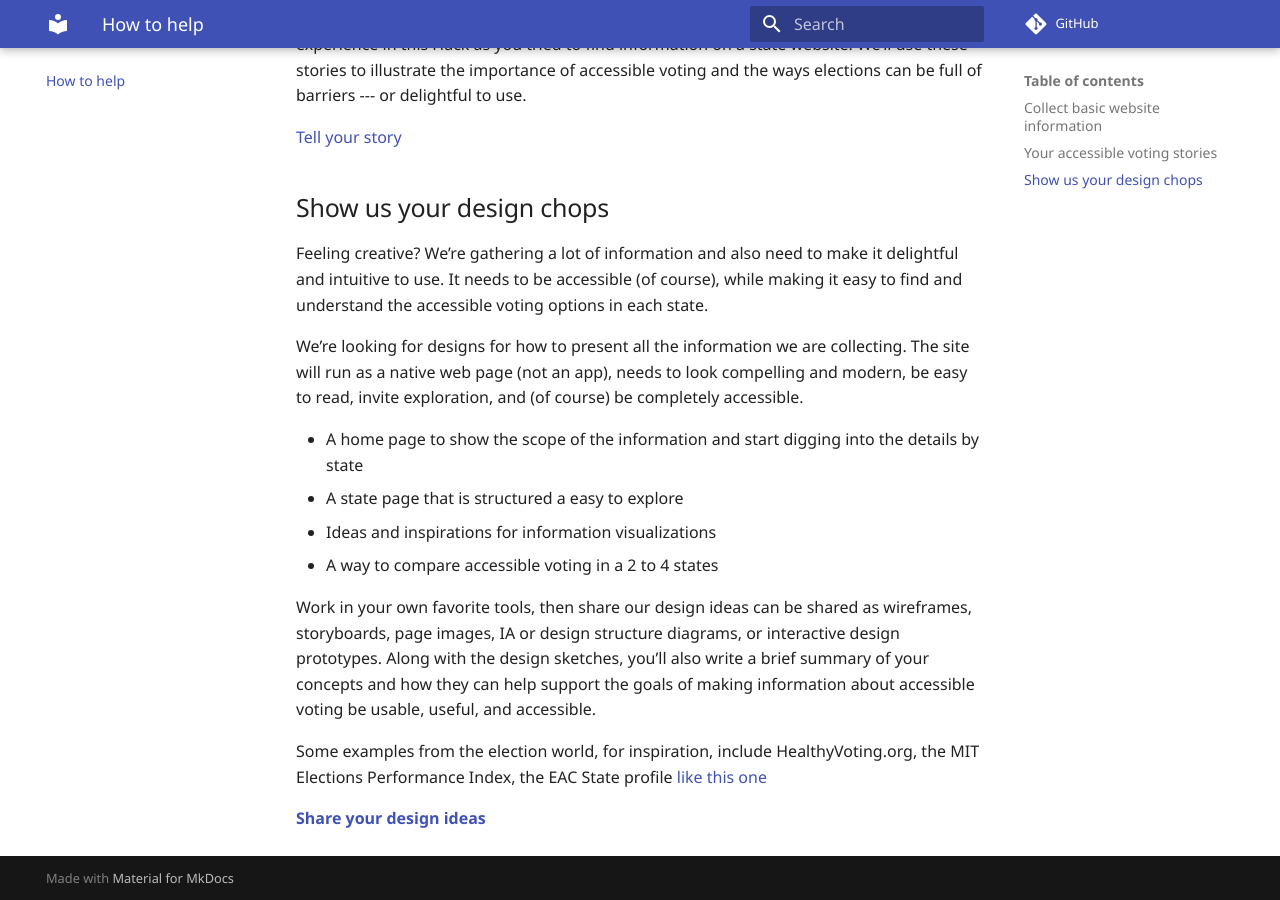
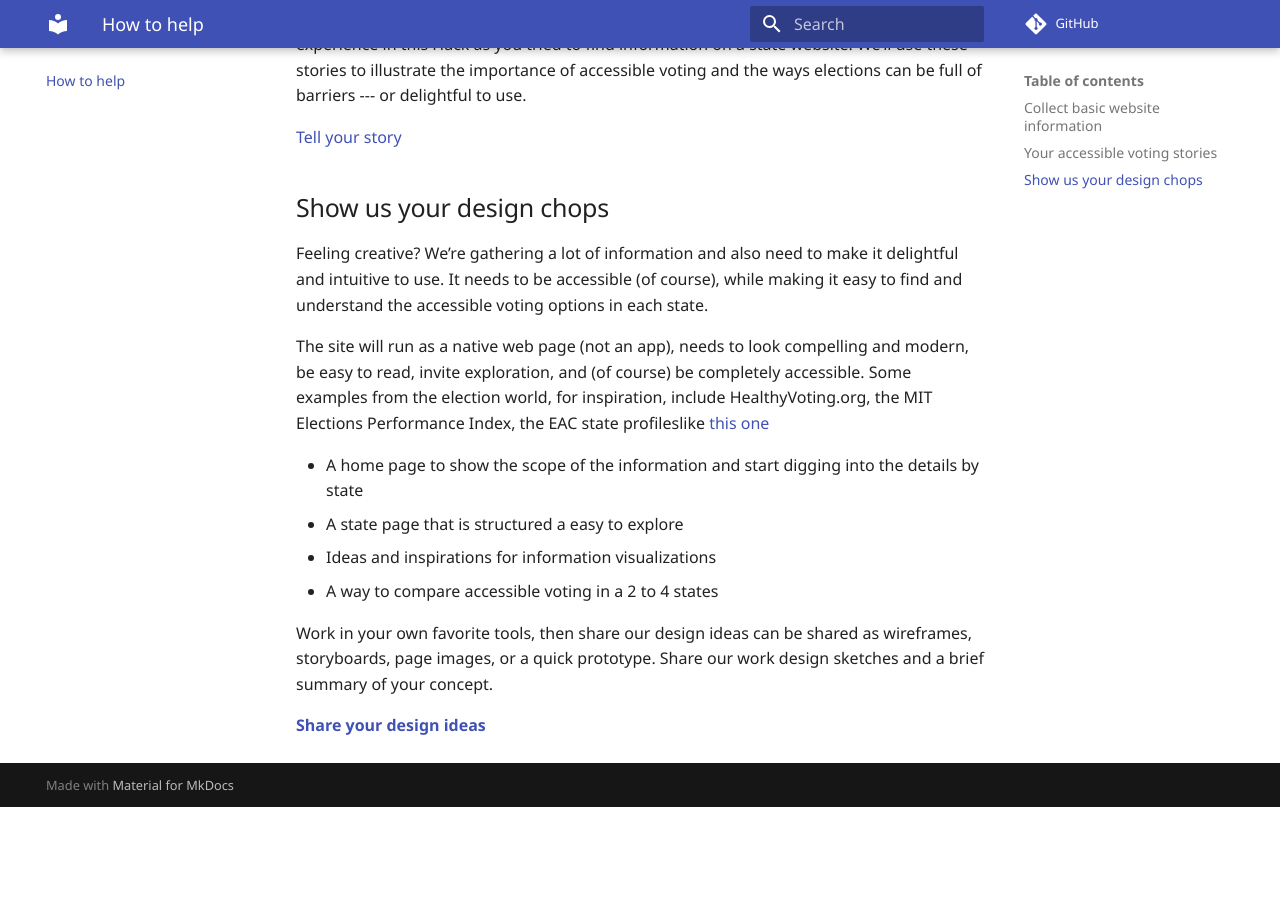
Before and after one commit to CivicDesign/Accessible-Voting-Index, an MkDocs documentation site: the page built from docs/Howto.md, in a window 1280 px wide and 900 px high, scrolled down 1139 px. Built offline with MkDocs 1.6.1 and Material for MkDocs 9.7.7, drawn with Linux system fonts in a browser that asks for light colours; some web fonts are replaced; comment, search, counter and statistics services are not loaded; after the commit the page ends 1946 px from its top, so only the background shows below that.

Commit message:
Update Howto.md

```diff
--- a/docs/Howto.md
+++ b/docs/Howto.md
@@ -28,16 +28,14 @@ Do you have a story to tell? We want to hear it. We invite you to tell your own
 ## Show us your design chops
 Feeling creative? We’re gathering a lot of information and also need to make it delightful and intuitive to use. It needs to be accessible (of course), while making it easy to find and understand the accessible voting options in each state.
 
-We’re looking for designs for how to present all the information we are collecting. The site will run as a native web page (not an app), needs to look compelling and modern, be easy to read, invite exploration, and (of course) be completely accessible.</p>
+The site will run as a native web page (not an app), needs to look compelling and modern, be easy to read, invite exploration, and (of course) be completely accessible. Some examples from the election world, for inspiration, include HealthyVoting.org, the MIT Elections Performance Index, the EAC state profileslike <a href="https://www.eac.gov/sites/default/files/eac_assets/1/6/EAVS_2018_Data_Brief_PA.pdf">this one</a></li>
 
 * A home page to show the scope of the information and start digging into the details by state
 * A state page that is structured a easy to explore
 * Ideas and inspirations for information visualizations
 * A way to compare accessible voting in a 2 to 4 states
 
-Work in your own favorite tools, then share our design ideas can be shared as wireframes, storyboards, page images, IA or design structure diagrams, or interactive design prototypes. Along with the design sketches, you’ll also write a brief summary of your concepts and how they can help support the goals of making information about accessible voting be usable, useful, and accessible.</p>
-
-Some examples from the election world, for inspiration, include HealthyVoting.org, the MIT Elections Performance Index, the EAC State profile <a href="https://www.eac.gov/sites/default/files/eac_assets/1/6/EAVS_2018_Data_Brief_PA.pdf">like this one</a></li>
+Work in your own favorite tools, then share our design ideas can be shared as wireframes, storyboards, page images, or a quick prototype. Share our work design sketches and a brief summary of your concept.
 
 
 <a href="https://www.jotform.com/form/212715475040146"><b>Share your design ideas</b></a>
```
